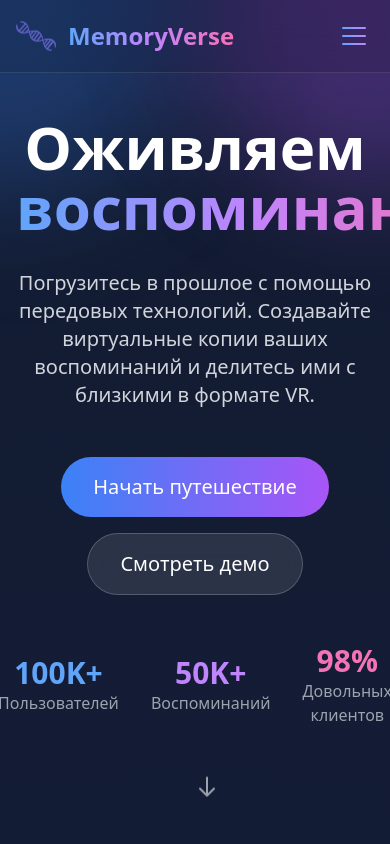
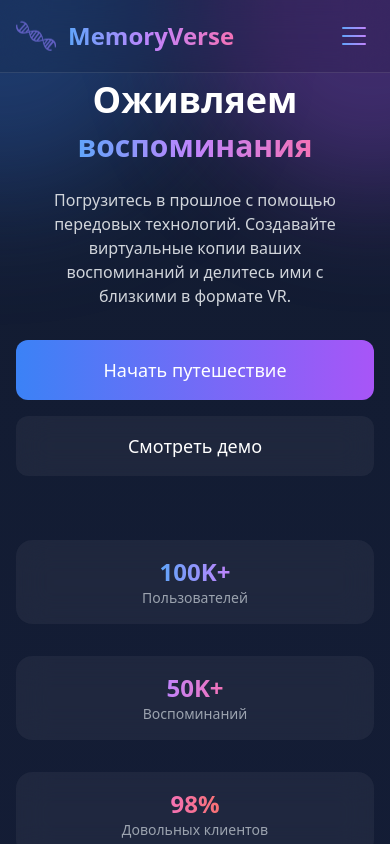
Before and after one commit to Primus-max/memoryverse, a Vue app: page / in a window 390 px wide. Shown: the top 844 px of the page. Built offline with nearby package versions, Linux system fonts and the light colour scheme.

Commit message:
Refactor HeroSection component: update layout and styles for improved visual appeal and responsiveness; enhance button designs and statistics presentation.

```diff
--- a/src/components/HeroSection.vue
+++ b/src/components/HeroSection.vue
@@ -1,57 +1,67 @@
 <template>
-  <section class="relative min-h-screen flex items-center">
-    <div class="container mx-auto px-4">
-      <div class="max-w-4xl mx-auto text-center">
-        <h1 class="text-6xl md:text-8xl font-bold mb-8 hero-text">
-          Оживляем <span class="text-transparent bg-clip-text bg-gradient-to-r from-blue-400 via-purple-400 to-pink-400">воспоминания</span>
+  <section class="relative min-h-screen flex items-center justify-center px-4 py-20">
+    <div class="text-center max-w-4xl mx-auto">
+      <!-- Заголовок -->
+      <h1 class="mb-6">
+        <span class="block text-4xl sm:text-5xl md:text-6xl lg:text-7xl font-bold text-white mb-2">
+          Оживляем
+        </span>
+        <span class="block text-3xl sm:text-4xl md:text-5xl lg:text-6xl font-bold">
+          <span class="bg-gradient-to-r from-blue-400 via-purple-400 to-pink-400 bg-clip-text text-transparent">
+            воспоминания
+          </span>
+        </span>
       </h1>
-        <p class="text-xl md:text-2xl text-gray-300 mb-12 hero-subtitle">
+
+      <!-- Подзаголовок -->
+      <p class="text-base sm:text-lg md:text-xl text-gray-300 max-w-2xl mx-auto mb-8 px-4">
         Погрузитесь в прошлое с помощью передовых технологий. Создавайте виртуальные копии ваших воспоминаний и делитесь ими с близкими в формате VR.
       </p>
-        <div class="flex flex-col md:flex-row justify-center items-center space-y-4 md:space-y-0 md:space-x-6">
-          <button class="primary-button-large scale-button">
+
+      <!-- Кнопки -->
+      <div class="flex flex-col sm:flex-row items-center justify-center gap-4 mb-16">
+        <button class="w-full sm:w-auto px-8 py-4 text-lg bg-gradient-to-r from-blue-500 to-purple-500 text-white rounded-xl hover:from-blue-600 hover:to-purple-600 transform hover:scale-105 transition-all duration-300">
           Начать путешествие
         </button>
-          <button class="secondary-button-large scale-button">
+        <button class="w-full sm:w-auto px-8 py-4 text-lg bg-white/5 text-white rounded-xl hover:bg-white/10 backdrop-blur-lg transform hover:scale-105 transition-all duration-300">
           Смотреть демо
         </button>
       </div>
-        <div class="mt-12 flex justify-center items-center space-x-8">
-          <div class="text-center">
-            <div class="text-3xl font-bold text-blue-400">100K+</div>
-            <div class="text-gray-400">Пользователей</div>
+
+      <!-- Статистика -->
+      <div class="grid grid-cols-1 sm:grid-cols-3 gap-8 max-w-3xl mx-auto">
+        <div class="stat-item">
+          <div class="text-2xl sm:text-3xl md:text-4xl font-bold bg-gradient-to-r from-blue-400 to-purple-400 bg-clip-text text-transparent">
+            100K+
           </div>
-          <div class="text-center">
-            <div class="text-3xl font-bold text-purple-400">50K+</div>
-            <div class="text-gray-400">Воспоминаний</div>
+          <div class="text-sm sm:text-base text-gray-400">Пользователей</div>
         </div>
-          <div class="text-center">
-            <div class="text-3xl font-bold text-pink-400">98%</div>
-            <div class="text-gray-400">Довольных клиентов</div>
+        <div class="stat-item">
+          <div class="text-2xl sm:text-3xl md:text-4xl font-bold bg-gradient-to-r from-purple-400 to-pink-400 bg-clip-text text-transparent">
+            50K+
+          </div>
+          <div class="text-sm sm:text-base text-gray-400">Воспоминаний</div>
+        </div>
+        <div class="stat-item">
+          <div class="text-2xl sm:text-3xl md:text-4xl font-bold bg-gradient-to-r from-pink-400 to-red-400 bg-clip-text text-transparent">
+            98%
+          </div>
+          <div class="text-sm sm:text-base text-gray-400">Довольных клиентов</div>
         </div>
       </div>
+
+      <!-- Индикатор прокрутки -->
+      <div class="absolute bottom-8 left-1/2 transform -translate-x-1/2 animate-bounce">
+        <svg class="w-6 h-6 text-gray-400" fill="none" stroke="currentColor" viewBox="0 0 24 24">
+          <path stroke-linecap="round" stroke-linejoin="round" stroke-width="2" d="M19 14l-7 7m0 0l-7-7m7 7V3" />
+        </svg>
       </div>
-    </div>
-    <div class="absolute bottom-10 left-1/2 transform -translate-x-1/2 animate-bounce">
-      <svg class="w-6 h-6 text-gray-400" fill="none" stroke="currentColor" viewBox="0 0 24 24">
-        <path stroke-linecap="round" stroke-linejoin="round" stroke-width="2" d="M19 14l-7 7m0 0l-7-7m7 7V3"></path>
-      </svg>
     </div>
   </section>
 </template>
 
 <style scoped>
-.primary-button-large {
-  @apply bg-gradient-to-r from-blue-500 to-purple-500 px-8 py-4 rounded-full text-xl font-medium
-         hover:opacity-90 transition-all duration-300 hover:shadow-lg hover:shadow-blue-500/25;
-}
-
-.secondary-button-large {
-  @apply bg-white/10 backdrop-blur-xl border border-white/20 px-8 py-4 rounded-full text-xl font-medium
-         hover:bg-white/20 transition-all duration-300;
-}
-
-.scale-button {
-  @apply hover:scale-105 transition-transform duration-300;
+.stat-item {
+  @apply flex flex-col items-center p-4 rounded-2xl bg-white/5 backdrop-blur-lg;
 }
 </style>
```
Lines whose indentation alone changed are shown as unchanged.
